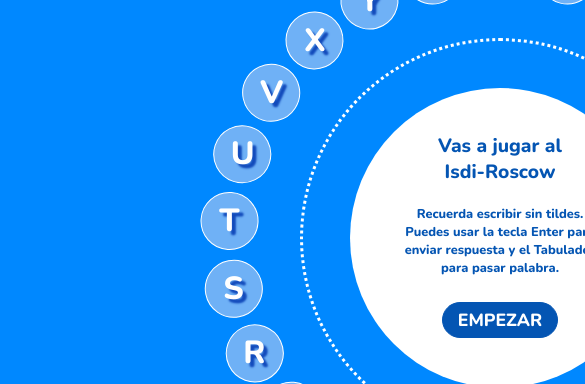
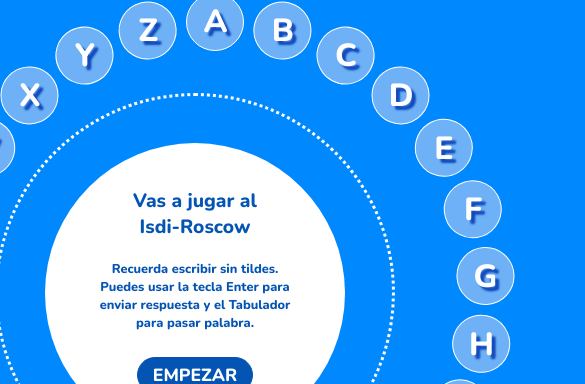
Before and after one commit to nuriarai/roscow, a plain HTML site: page index.html in a window 390 px wide. Shown: the part 183-567 px from the top of the page, 585 px wide, since content can reach past the window. Drawn offline with nearby package versions, Linux system fonts and the light colour scheme; files that its build step writes are made by us from their sources.

Commit message:
ajustos roscow responsive

```diff
--- a/assets/js/master.js
+++ b/assets/js/master.js
@@ -174,6 +174,21 @@ let totalTime = originalTime;
 let questionData;
 let timer;
 const roscow = document.querySelectorAll(".letter");
+
+const addPositionToRoscow = () => {
+    wWidth = window.innerWidth;
+
+    if (wWidth < 1000) {
+        console.log("menor de 1000");
+        const trans = wWidth / 2 - 300;
+        document.querySelector(
+            ".roscow"
+        ).style.transform = `translate(${trans}px)`;
+    }
+    /* transform: translate(calc(50% - 300px)); */
+    /* la meitat del width del pare menys el width de l'element */
+    //  transform: translate(200px);
+};
 
 const addPositionToLetter = () => {
     roscow.forEach((letter) => {
@@ -390,8 +405,10 @@ const addEventListeners = () => {
 };
 
 const runGame = () => {
+    addPositionToRoscow();
     addPositionToLetter();
     addEventListeners();
 };
 
 document.addEventListener("DOMContentLoaded", () => runGame());
+window.addEventListener("resize", () => addPositionToRoscow());
--- a/assets/scss/base/_general.scss
+++ b/assets/scss/base/_general.scss
@@ -3,6 +3,7 @@ body {
     font-weight: 800;
     background-color: #0088ff;
     color: var(--light-color);
+    padding: 20px;
 }
 
 header {
--- a/assets/scss/components/_roscow.scss
+++ b/assets/scss/components/_roscow.scss
@@ -1,11 +1,17 @@
 .roscow-wrapper {
     position: relative;
-    width: 1000px;
+    width: 100%;
     height: 600px;
     display: flex;
     justify-content: space-between;
     align-items: center;
     margin: 0 auto;
+}
+
+@media screen and (min-width: 1000px) {
+    .roscow-wrapper {
+        width: 1000px;
+    }
 }
 
 .roscow {
```
